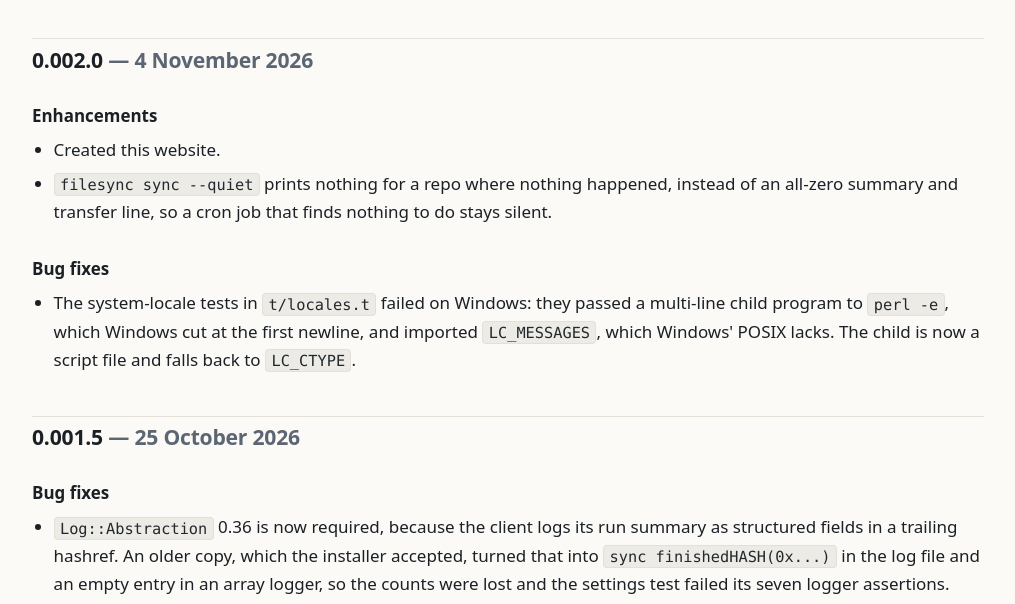
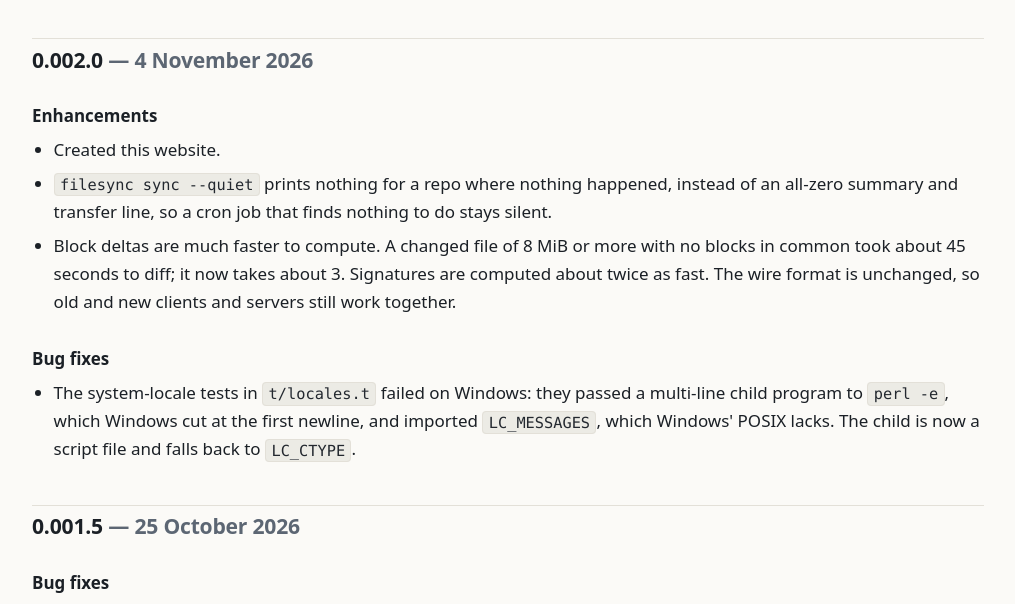
Before and after one commit to nigelhorne/App-FileSync, a plain HTML site: page website/html/changelog.html in a window 1280 px wide. Shown: the part 187-791 px from the top of the page, without its empty margins (132-1147 px from the left). Drawn offline with Linux system fonts and the light colour scheme.

Commit message:
Improved block delta speed

```diff
--- a/website/html/changelog.html
+++ b/website/html/changelog.html
@@ -51,6 +51,11 @@
 		<li><code>filesync sync --quiet</code> prints nothing for a repo where
 		nothing happened, instead of an all-zero summary and transfer line, so a
 		cron job that finds nothing to do stays silent.</li>
+		<li>Block deltas are much faster to compute. A changed file of 8 MiB or
+		more with no blocks in common took about 45 seconds to diff; it now
+		takes about 3. Signatures are computed about twice as fast. The wire
+		format is unchanged, so old and new clients and servers still work
+		together.</li>
 	</ul>
 
 	<h3>Bug fixes</h3>
```
Also changed, not shown: 3 other files.
